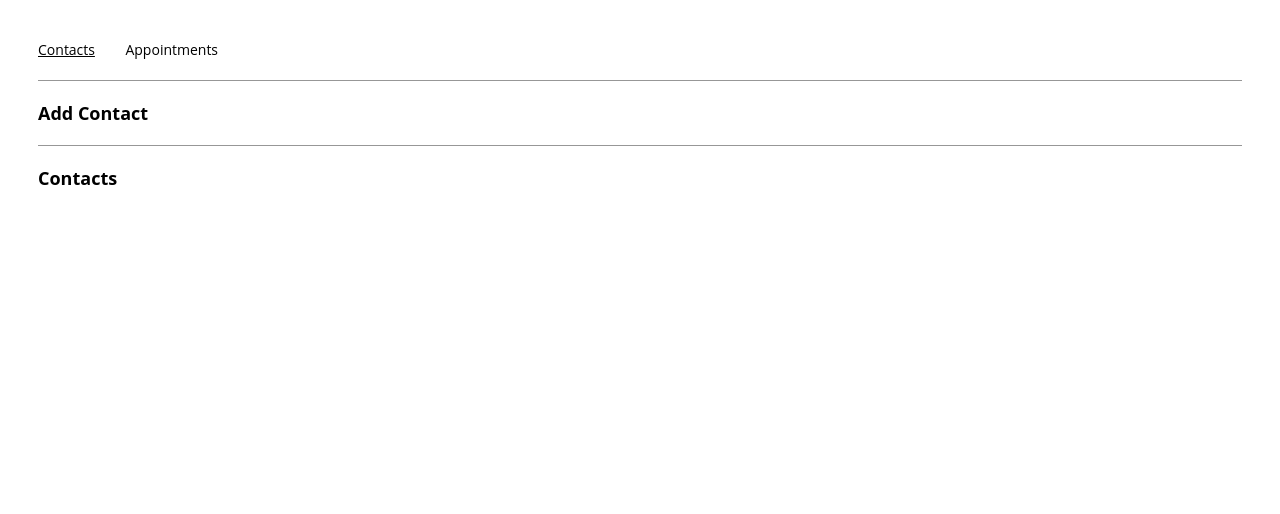
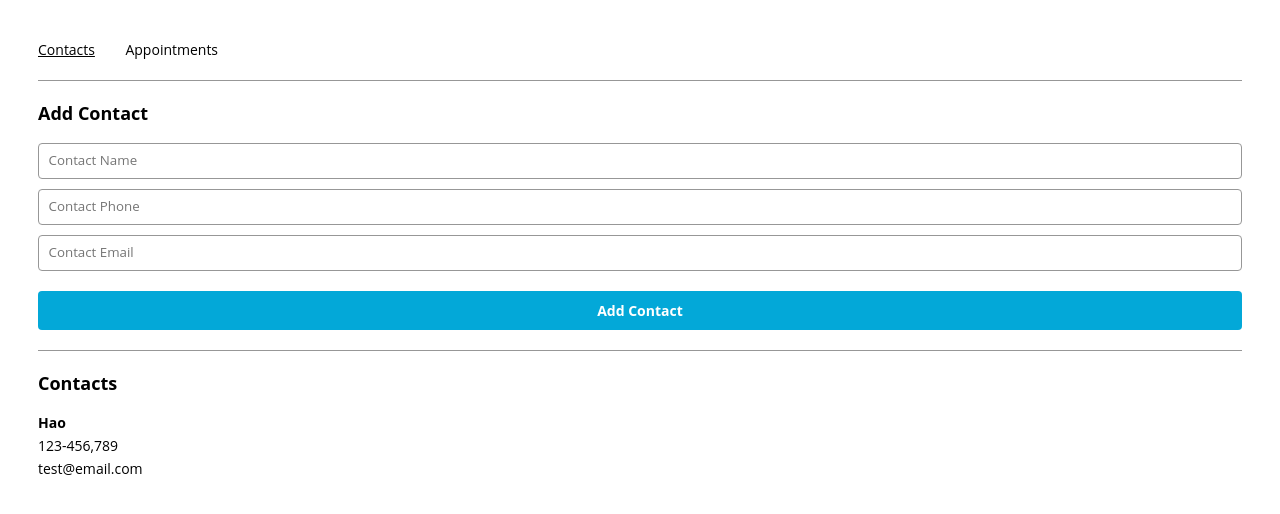
Before and after one commit to nguyenanhhao221/appointment-planner, a React (Create React App) app: page /contacts in a window 1280 px wide. Shown: the top 514 px of the page. Built offline with nearby package versions, Linux system fonts and the light colour scheme.

Commit message:
add contact to tilelist finish

```diff
--- a/src/App.js
+++ b/src/App.js
@@ -1,6 +1,6 @@
-import React from "react";
-import { Switch, Route, Redirect, NavLink } from "react-router-dom";
-
+import React, { useState } from "react";
+import { HashRouter } from "react-router-dom";
+import { BrowserRouter as Router, Switch, Route, Redirect, NavLink } from "react-router-dom";
 import { AppointmentsPage } from "./containers/appointmentsPage/AppointmentsPage";
 import { ContactsPage } from "./containers/contactsPage/ContactsPage";
 
@@ -9,7 +9,14 @@ function App() {
   Define state variables for
   contacts and appointments
   */
-
+  const [contacts, setContact] = useState([
+    {
+      name: "Hao",
+      phone: "123-456,789",
+      email: "test@email.com"
+    }
+  ]);
+  const [appointments, setAppointments] = useState([]);
   const ROUTES = {
     CONTACTS: "/contacts",
     APPOINTMENTS: "/appointments",
@@ -19,6 +26,21 @@ function App() {
   Implement functions to add data to
   contacts and appointments
   */
+  const addContact = (name, phone, email) => {
+    setContact(
+      [...contacts,
+      {
+        name: name,
+        phone: phone,
+        email: email
+      }
+      ]
+    )
+  }
+
+  const addAppointment = (title, contact, date) => {
+    setAppointments(prevAppointment => ([...prevAppointment, (title, contact, date)]))
+  }
 
   return (
     <>
@@ -36,12 +58,18 @@ function App() {
             <Redirect to={ROUTES.CONTACTS} />
           </Route>
           <Route path={ROUTES.CONTACTS}>
-             {/* Add props to ContactsPage */}
-            <ContactsPage />
+            {/* Add props to ContactsPage */}
+            <ContactsPage
+              contacts={contacts}
+              addContact={addContact}
+            />
           </Route>
           <Route path={ROUTES.APPOINTMENTS}>
             {/* Add props to AppointmentsPage */}
-            <AppointmentsPage />
+            <AppointmentsPage
+              contact={contacts}
+              appointments={appointments}
+              addAppointment={addAppointment} />
           </Route>
         </Switch>
       </main>
--- a/src/components/contactForm/ContactForm.js
+++ b/src/components/contactForm/ContactForm.js
@@ -10,6 +10,38 @@ export const ContactForm = ({
   handleSubmit
 }) => {
   return (
-    ContactForm
+    <form
+      onSubmit={handleSubmit}
+      id='contact'>
+      <label>
+        <input
+          placeholder="Contact Name"
+          type='text'
+          value={name}
+          required
+          onChange={e => { setName(e.target.value) }}></input>
+      </label>
+      <label>
+        <input
+          placeholder="Contact Phone"
+          type='tel'
+          value={phone}
+          required
+          // pattern="[1-9][0-9]{2}-[1-9][0-9]{2}-[0-9]{4}"
+          onChange={e => { setPhone(e.target.value) }}></input>
+      </label>
+      <label>
+        <input
+          placeholder="Contact Email"
+          type='email
+          '
+          value={email}
+          required
+          onChange={e => { setEmail(e.target.value) }}></input>
+      </label>
+      <label>
+        <input type="submit" value="Add Contact" />
+      </label>
+    </form>
   );
 };
--- a/src/components/tile/Tile.js
+++ b/src/components/tile/Tile.js
@@ -1,9 +1,11 @@
 import React from "react";
 
-export const Tile = () => {
+export const Tile = ({ tile }) => {
   return (
     <div className="tile-container">
-
+      <p className="tile-title tile">{tile.name}</p>
+      <p className="tile">{tile.phone}</p>
+      <p className="tile">{tile.email}</p>
     </div>
   );
 };
--- a/src/components/tileList/TileList.js
+++ b/src/components/tileList/TileList.js
@@ -1,9 +1,13 @@
 import React from "react";
 
-export const TileList = () => {
+import { Tile } from "../tile/Tile";
+
+export const TileList = ({ tiles }) => {
   return (
     <div>
-
+      {tiles.map((tile, index) => (
+        <Tile key={index} tile={tile} />
+      ))}
     </div>
   );
 };
--- a/src/containers/contactsPage/ContactsPage.js
+++ b/src/containers/contactsPage/ContactsPage.js
@@ -1,10 +1,15 @@
-import React from "react";
-
-export const ContactsPage = () => {
+import React, { useState, useEffect } from "react";
+import { ContactForm } from '../../components/contactForm/ContactForm';
+import { TileList } from '../../components/tileList/TileList';
+export const ContactsPage = ({ contacts, addContact }) => {
   /*
   Define state variables for
   contact info and duplicate check
   */
+  const [name, setName] = useState('');
+  const [phone, setPhone] = useState('');
+  const [email, setEmail] = useState('');
+  const [duplicate, setDuplicate] = useState(false);
 
   const handleSubmit = (e) => {
     e.preventDefault();
@@ -12,21 +17,52 @@ export const ContactsPage = () => {
     Add contact info and clear data
     if the contact name is not a duplicate
     */
+    if (!duplicate) {
+      addContact(name, phone, email);
+      setName('');
+      setPhone('');
+      setEmail('');
+    }
   };
 
   /*
   Using hooks, check for contact name in the
   contacts array variable in props
   */
+  // useEffect(() => {
+  //   const nameIsDuplicate = () => {
+  //     const found = contacts.find((contact) => contact.name === name);
+  //     if (found !== undefined) {
+  //       return true;
+  //     }
+  //     return false;
+  //   };
+
+  //   if (nameIsDuplicate()) {
+  //     setDuplicate(true);
+  //   } else {
+  //     setDuplicate(false);
+  //   }
+  // }, [name, contacts, duplicate]);
 
   return (
     <div>
       <section>
         <h2>Add Contact</h2>
+        {duplicate ? " - Name Already Exists" : ""}
+        <ContactForm
+          name={name}
+          setName={setName}
+          phone={phone}
+          setPhone={setPhone}
+          email={email}
+          setEmail={setEmail}
+          handleSubmit={handleSubmit} />
       </section>
       <hr />
       <section>
         <h2>Contacts</h2>
+        <TileList tiles={contacts} />
       </section>
     </div>
   );
```
